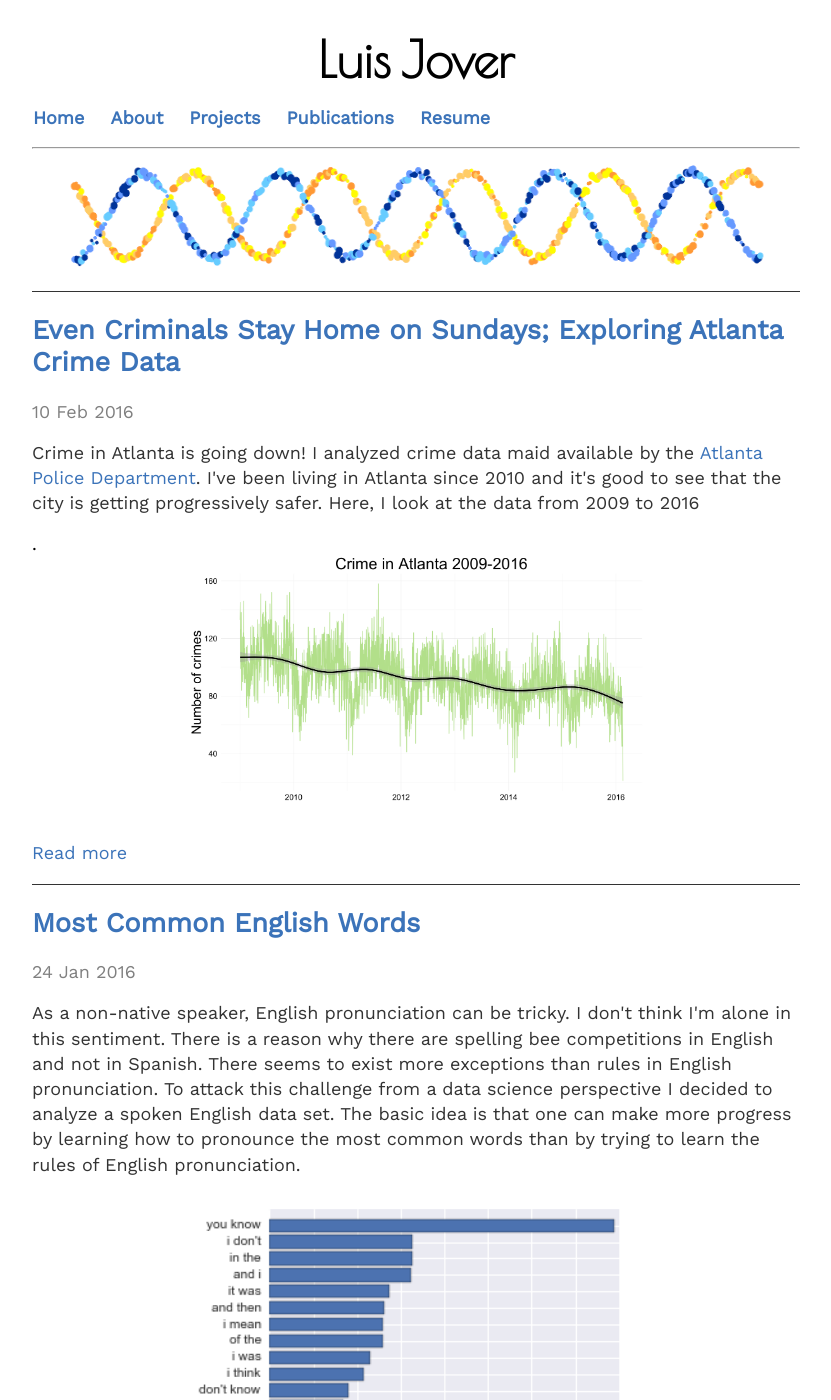
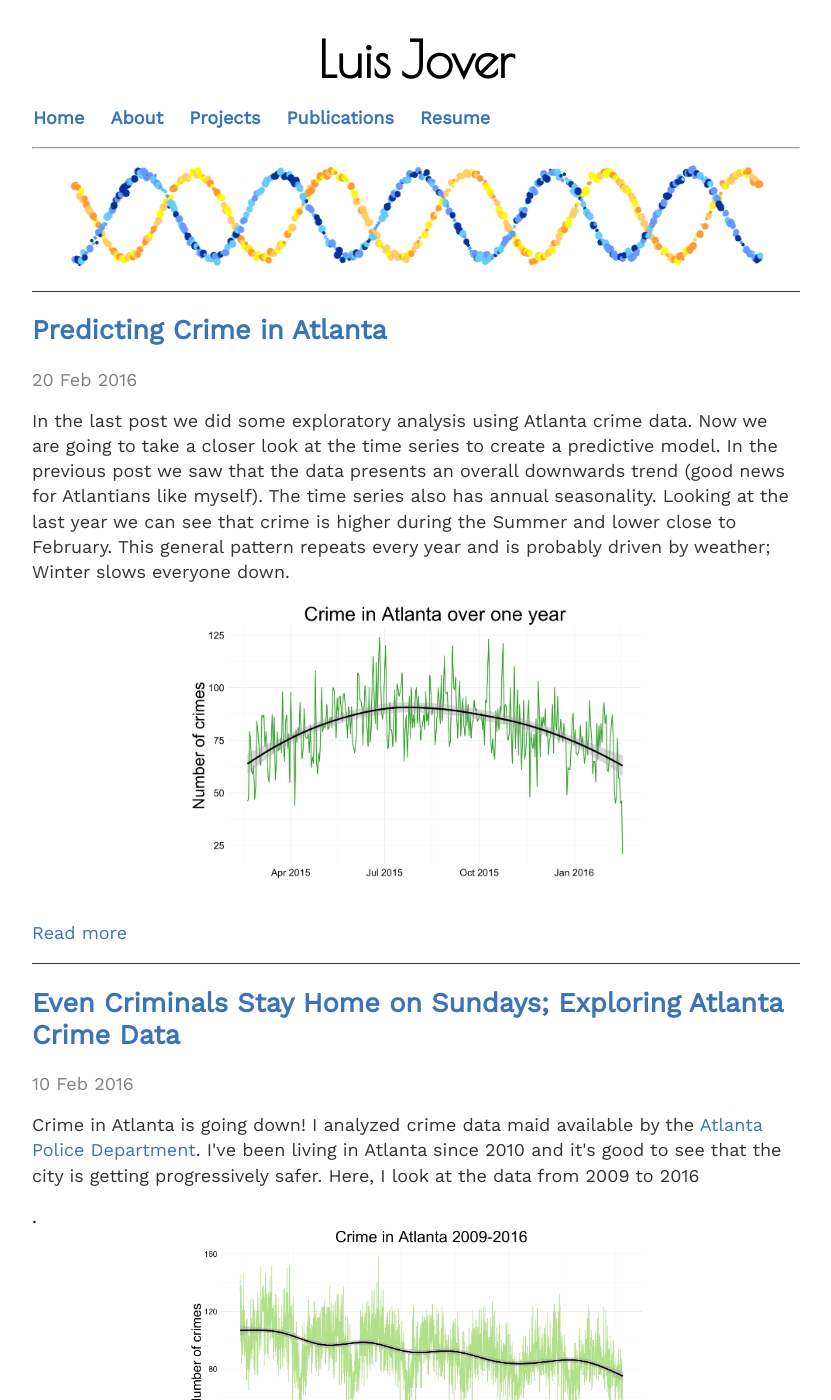
Before and after one commit to lfjover/lfjover.github.io, a Jekyll site: the page built from index.html, in a window 1280 px wide and 1400 px high. Shown: the whole window, without its empty margins (224-1055 px from the left). Built offline with Jekyll 4.4.1, drawn with Linux system fonts in a browser that asks for light colours; some web fonts are replaced.

Commit message:
predicting crime

```diff
--- a/_posts/2016-02-10-crime-in-atlanta.html
+++ b/_posts/2016-02-10-crime-in-atlanta.html
@@ -21,4 +21,4 @@ figure_name: crimes_date
 <center><img src="/figures/crime_by_type_day.png" width=80%><center>
 
 We see that the trend in the total crimes is driven by the trend in the most common crimes. Larceny and burglary from residence have lower number of incidents on Sundays. This makes sense, people tend to stay at home on Sundays and so the number of burglaries goes down. There are other interesting trends in the data. The least common and worst crimes (murder and rape) go down on Thursday for some reason. I can't think of a simple explanation for this fact.
-This is all for now. You can take a look at the code used to analyze this data here.
+This is all for now. You can take a look at the code used to analyze this data <a ref = "https://github.com/lfjover/atlanta_crime">here</a>.
--- /dev/null
+++ b/_posts/2016-02-20-predict-atlanta-crime.html
@@ -0,0 +1,26 @@
+---
+layout: post
+title: Predicting Crime in Atlanta
+date: 2016-02-20
+figure_name: crimes_last_year
+---
+<p> In the last post we did some exploratory analysis using Atlanta crime data. Now we are going to take a closer look at the time series to create a predictive model. In the previous post we saw that the data presents an overall downwards trend (good news for Atlantians like myself). The time series also  has annual seasonality. Looking at the last year we can see that crime is higher during the Summer and lower close to February. This general pattern repeats every year and is probably driven by weather; Winter slows everyone down.
+</p>
+
+<center><img src="/figures/crimes_last_year.png" width=70%><center>
+
+<p>
+An important tool in time series analysis is the autocorelation function. It gives the correlation of the time series with itself at different lags:
+</p>
+
+<center><img src="/figures/acf.png" width=70%><center>
+
+<p>The autocorrelation graph shows  a combination of a decaying trend and an oscillation. The decaying trend is a signature of the long term decaying trend in the data. The oscillations reveal another important fact of the time series: a short term seasonality. We can see that the peaks occur at multiples of seven days.This mean that the data has a weakly seasonality too. This makes sense, the number of crimes depend on the day of the week. </p>
+
+<p>
+So the data has both  annual and weakly seasonality. To model the time series we are going to use a BATS models. It incorporates "Box-Cox transformations, Fourier representations with time varying coefficients, and ARMA error correction", you can learn more about this types of models here <a href = "http://robjhyndman.com/papers/ComplexSeasonality.pdf">here</a>. This type of model can be used to model complex seasonality like the one in our data set.
+Using our fitted model we can predict the total number of crimes in the next year.
+</p>
+<center><img src="/figures/forecast.png" width=70%><center>
+
+The blue line represents our prediction with confidence intervals (grey). I don't think the Atlanta Police Department will be using my model any time soon, so my goal is not to optimize it. Instead, we are looking to learn something new from the data. The prediction reveals a pattern that I didn't notice with the raw data. Namely, there seems to be two peak in the annual pattern, one around Summer and another just before Winter when crimes goes down.
```
Also changed, not shown: figures/acf.png (added), figures/crimes_last_year.png (added), figures/forecast.png (added), 1 other file.
